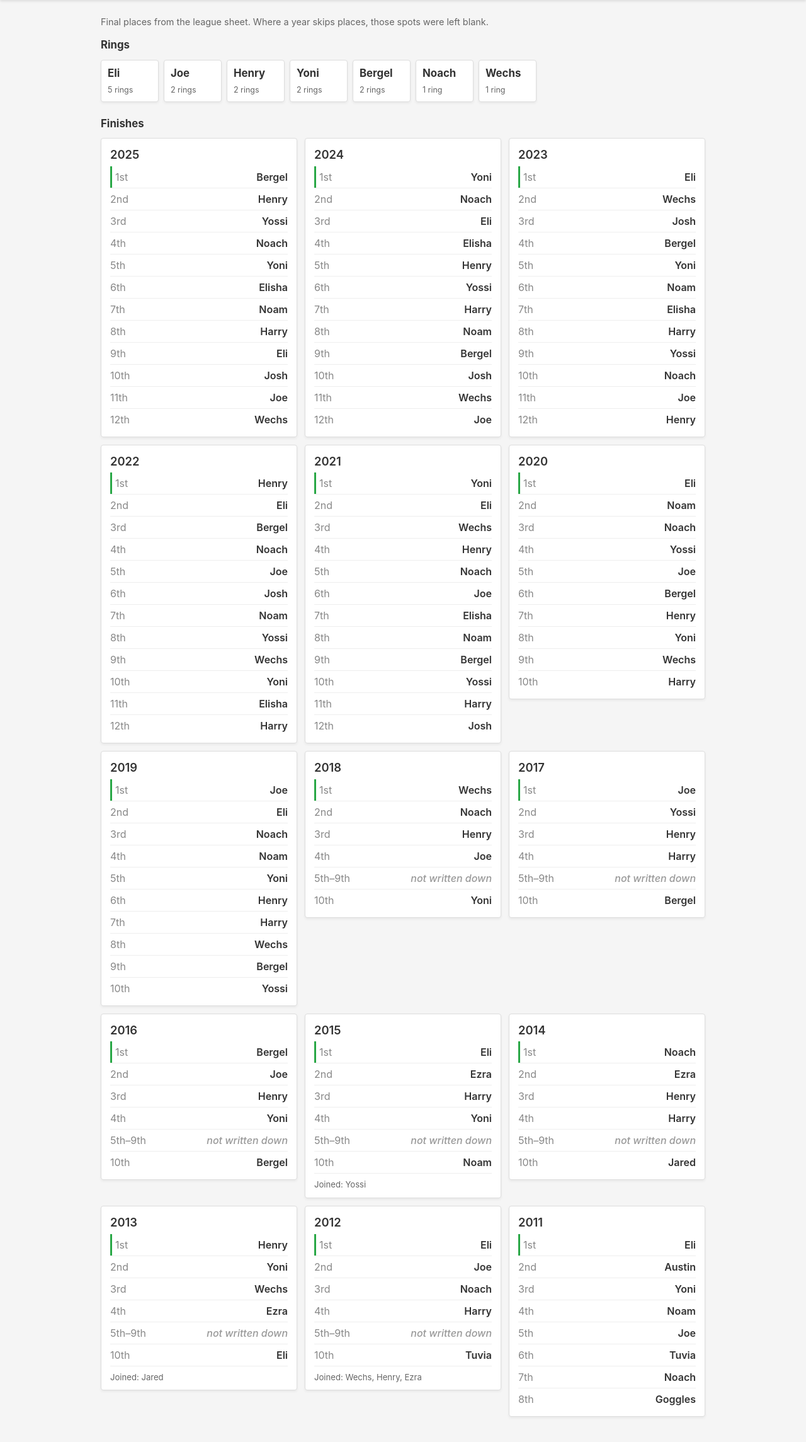
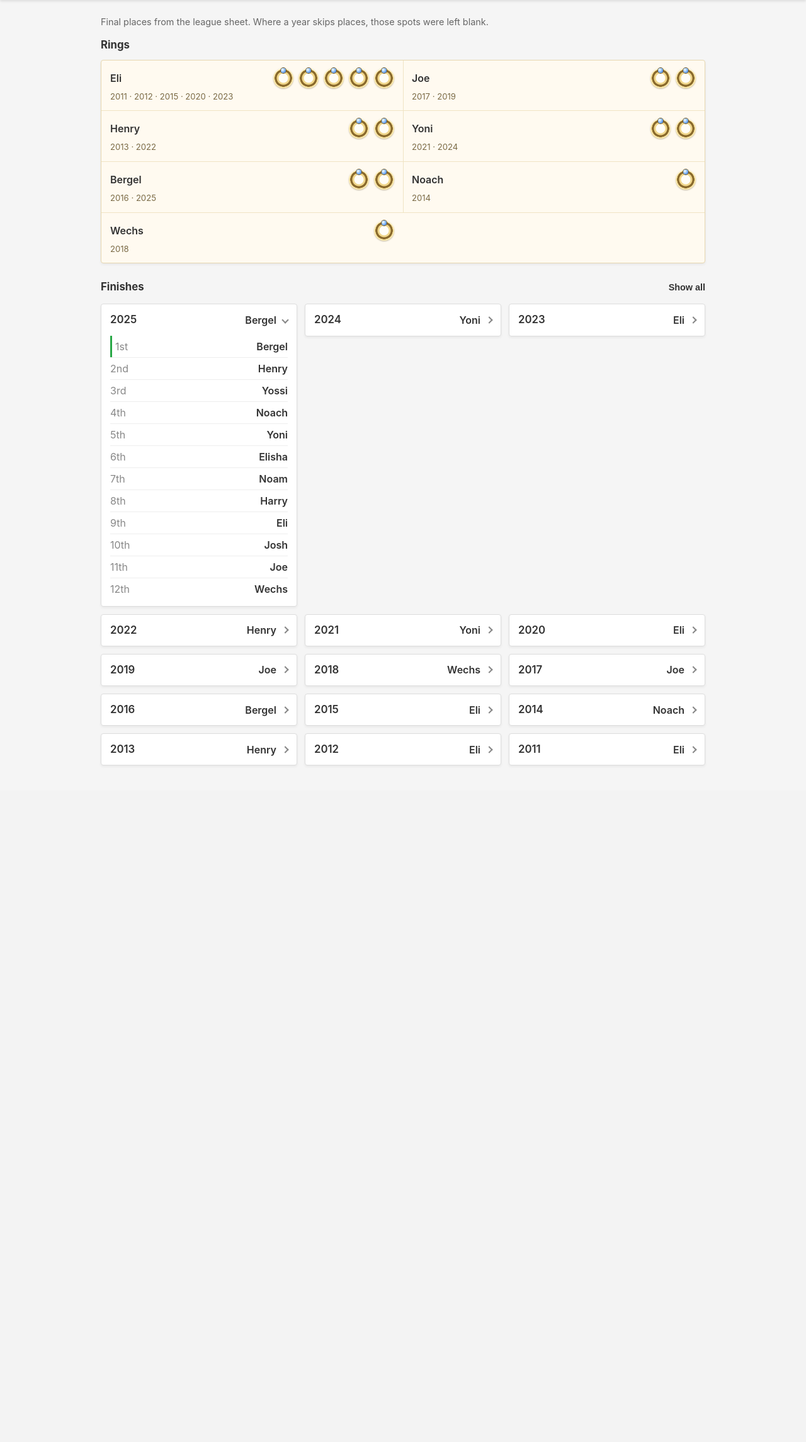
Before and after one commit to ewint814/ESPN_fantasy_football_live_standings, a Flask app: page /history in a window 1280 px wide. Shown: the part 130-2419 px from the top of the page at 63% size. After the commit the page ends 1345 px from the top, so only its background shows below. Run offline with Flask 3, Linux system fonts and the light colour scheme.

Commit message:
Show championship rings and let each season collapse.
Each title is a gold ring with the year under the name. Season
cards start closed except the latest one, and Show all opens them.

Co-authored-by: Eliav Winton <ewint814@users.noreply.github.com>

```diff
--- a/league_history.py
+++ b/league_history.py
@@ -59,14 +59,16 @@ class SeasonView:
     year: int
     rows: tuple[PlaceRow, ...]
     joined: tuple[str, ...]
+    champion: str | None
 
 
 @dataclass(frozen=True)
 class Ring:
-    """Championships counted from 1st place."""
+    """Championships counted from 1st place. Years are oldest first."""
 
     name: str
     count: int
+    years: tuple[int, ...]
 
 
 # Newest season first. None is a place the sheet left empty.
@@ -219,16 +221,27 @@ def _rows(places: tuple[str | None, ...]) -> tuple[PlaceRow, ...]:
 
 def season_views() -> tuple[SeasonView, ...]:
     """Season cards, newest first."""
-    return tuple(SeasonView(season.year, _rows(season.places), season.joined) for season in SEASONS)
+    return tuple(
+        SeasonView(
+            season.year,
+            _rows(season.places),
+            season.joined,
+            season.places[0] if season.places else None,
+        )
+        for season in SEASONS
+    )
 
 
 def ring_counts() -> tuple[Ring, ...]:
     """Championships, most rings first, then the sheet's career order."""
     counts: dict[str, int] = {}
-    for season in SEASONS:
-        champion = season.places[0] if season.places else None
-        if champion:
-            counts[champion] = counts.get(champion, 0) + 1
+    years: dict[str, list[int]] = {}
+    for season in reversed(SEASONS):
+        title = season.places[0] if season.places else None
+        if not title:
+            continue
+        counts[title] = counts.get(title, 0) + 1
+        years.setdefault(title, []).append(season.year)
 
     def sort_key(name: str) -> tuple[int, int]:
         try:
@@ -237,7 +250,9 @@ def ring_counts() -> tuple[Ring, ...]:
             sheet_index = len(SHEET_ORDER)
         return (-counts[name], sheet_index)
 
-    return tuple(Ring(name, counts[name]) for name in sorted(counts, key=sort_key))
+    return tuple(
+        Ring(name, counts[name], tuple(years[name])) for name in sorted(counts, key=sort_key)
+    )
 
 
 def champion(year: int) -> str | None:
--- a/templates/history.html
+++ b/templates/history.html
@@ -56,34 +56,95 @@
 
         h2 {
             font-size: 1.05em;
+            margin: 0;
+        }
+
+        .section-head {
+            display: flex;
+            align-items: baseline;
+            justify-content: space-between;
+            gap: 12px;
             margin: 4px 0 10px;
         }
 
-        .rings {
-            display: flex;
-            flex-wrap: wrap;
-            gap: 8px;
+        .text-btn {
+            background: none;
+            border: none;
+            color: #333;
+            font-weight: 600;
+            font-size: 0.9em;
+            cursor: pointer;
+            padding: 8px 0;
+        }
+
+        .case {
+            background: #fffaf0;
+            border: 1px solid #e6d7b0;
+            border-radius: 4px;
+            box-shadow: 0 2px 4px rgba(0, 0, 0, 0.06);
             margin-bottom: 22px;
         }
 
-        .ring {
-            background: white;
-            border: 1px solid #ddd;
-            border-radius: 4px;
-            padding: 8px 10px;
-            min-width: 92px;
-            box-shadow: 0 2px 4px rgba(0, 0, 0, 0.06);
+        .trophy {
+            display: grid;
+            grid-template-columns: minmax(72px, auto) 1fr;
+            grid-template-areas: "name rings" "years years";
+            column-gap: 12px;
+            row-gap: 4px;
+            align-items: center;
+            padding: 12px 14px;
+            border-bottom: 1px solid #f0e4c4;
         }
 
-        .ring b {
-            display: block;
-            font-size: 1.05em;
+        .trophy:last-child {
+            border-bottom: none;
+        }
+
+        .trophy-name {
+            grid-area: name;
+            font-weight: 600;
             white-space: nowrap;
         }
 
-        .ring span {
-            color: #666;
-            font-size: 0.78em;
+        .band {
+            grid-area: rings;
+            display: flex;
+            flex-wrap: wrap;
+            justify-content: flex-end;
+            gap: 8px;
+        }
+
+        .medal {
+            width: 32px;
+            height: 32px;
+            border-radius: 50%;
+            position: relative;
+            flex: 0 0 auto;
+            background:
+                radial-gradient(circle at 50% 50%,
+                    #fffdf6 0 7px,
+                    #f0d78c 8px 10px,
+                    #8a6a2c 11px 13.5px,
+                    #f6e3a4 14px 16px);
+            box-shadow: 0 1px 2px rgba(80, 60, 10, 0.35), inset 0 1px 0 rgba(255, 255, 255, 0.75);
+        }
+
+        .medal .stone {
+            position: absolute;
+            left: 50%;
+            top: 0;
+            width: 8px;
+            height: 8px;
+            margin-left: -4px;
+            border-radius: 50%;
+            background: radial-gradient(circle at 35% 35%, #fff, #8ec0ff 42%, #215fbe);
+            box-shadow: 0 0 0 1px #6d5420;
+        }
+
+        .trophy-years {
+            grid-area: years;
+            color: #7a6a45;
+            font-size: 0.82em;
         }
 
         .seasons {
@@ -98,14 +159,49 @@
             border: 1px solid #ddd;
             border-radius: 4px;
             box-shadow: 0 2px 4px rgba(0, 0, 0, 0.06);
-            padding: 12px 14px 10px;
             scroll-margin-top: 120px;
         }
 
-        .season h3 {
-            font-size: 1.15em;
+        .season summary {
+            display: flex;
+            align-items: center;
+            gap: 10px;
+            min-height: 48px;
+            padding: 12px 14px;
+            cursor: pointer;
+            list-style: none;
+        }
+
+        .season summary::-webkit-details-marker {
+            display: none;
+        }
+
+        .season-year {
             font-weight: 600;
-            margin-bottom: 4px;
+            font-size: 1.05em;
+        }
+
+        .season-champ {
+            margin-left: auto;
+            font-weight: 600;
+            white-space: nowrap;
+        }
+
+        .chevron {
+            width: 8px;
+            height: 8px;
+            border-right: 2px solid #888;
+            border-bottom: 2px solid #888;
+            transform: rotate(-45deg);
+            flex: 0 0 auto;
+        }
+
+        .season[open] .chevron {
+            transform: rotate(45deg);
+        }
+
+        .season-body {
+            padding: 0 14px 10px;
         }
 
         .place-row {
@@ -150,6 +246,17 @@
             font-size: 0.82em;
         }
 
+        @media (min-width: 800px) {
+            .case {
+                display: grid;
+                grid-template-columns: 1fr 1fr;
+            }
+
+            .trophy:nth-child(even) {
+                box-shadow: inset 1px 0 0 #f0e4c4;
+            }
+        }
+
         @media (max-width: 768px) {
             .header { padding: 16px 12px; }
             .header h1 { font-size: 1.35em; }
@@ -167,21 +274,36 @@
     <div class="container">
         <p class="note">Final places from the league sheet. Where a year skips places, those spots were left blank.</p>
 
+        <div class="section-head">
             <h2>Rings</h2>
-        <div class="rings">
+        </div>
+        <div class="case">
             {% for ring in rings %}
-            <div class="ring">
-                <b>{{ ring.name }}</b>
-                <span>{{ ring.count }} ring{% if ring.count != 1 %}s{% endif %}</span>
+            <div class="trophy">
+                <div class="trophy-name">{{ ring.name }}</div>
+                <div class="band" aria-label="{{ ring.count }} ring{% if ring.count != 1 %}s{% endif %}">
+                    {% for year in ring.years %}
+                    <span class="medal" title="{{ year }}"><span class="stone"></span></span>
+                    {% endfor %}
+                </div>
+                <div class="trophy-years">{{ ring.years | join(" · ") }}</div>
             </div>
             {% endfor %}
         </div>
 
+        <div class="section-head">
             <h2>Finishes</h2>
+            <button type="button" id="toggleSeasons" class="text-btn">Show all</button>
+        </div>
         <div class="seasons">
             {% for season in seasons %}
-            <article class="season" id="season-{{ season.year }}">
-                <h3>{{ season.year }}</h3>
+            <details class="season" id="season-{{ season.year }}"{% if loop.first %} open{% endif %}>
+                <summary>
+                    <span class="season-year">{{ season.year }}</span>
+                    <span class="season-champ">{{ season.champion }}</span>
+                    <span class="chevron" aria-hidden="true"></span>
+                </summary>
+                <div class="season-body">
                     {% for row in season.rows %}
                     <div class="place-row{% if row.champion %} champ{% endif %}{% if row.gap %} gap{% endif %}">
                         <span class="place">{{ row.label }}</span>
@@ -191,9 +313,34 @@
                     {% if season.joined %}
                     <p class="joined">Joined: {{ season.joined | join(", ") }}</p>
                     {% endif %}
-            </article>
+                </div>
+            </details>
             {% endfor %}
         </div>
     </div>
+    <script>
+        const seasonCards = document.querySelectorAll("details.season");
+        const toggleSeasons = document.getElementById("toggleSeasons");
+
+        function everySeasonOpen() {
+            return Array.from(seasonCards).every((card) => card.open);
+        }
+
+        function labelToggle() {
+            toggleSeasons.textContent = everySeasonOpen() ? "Hide all" : "Show all";
+        }
+
+        toggleSeasons.addEventListener("click", () => {
+            const open = !everySeasonOpen();
+            seasonCards.forEach((card) => {
+                card.open = open;
+            });
+            labelToggle();
+        });
+
+        seasonCards.forEach((card) => {
+            card.addEventListener("toggle", labelToggle);
+        });
+    </script>
 </body>
 </html>
```
Also changed, not shown: tests/test_app.py (+49 -39 lines). Lines whose indentation alone changed are shown as unchanged.
